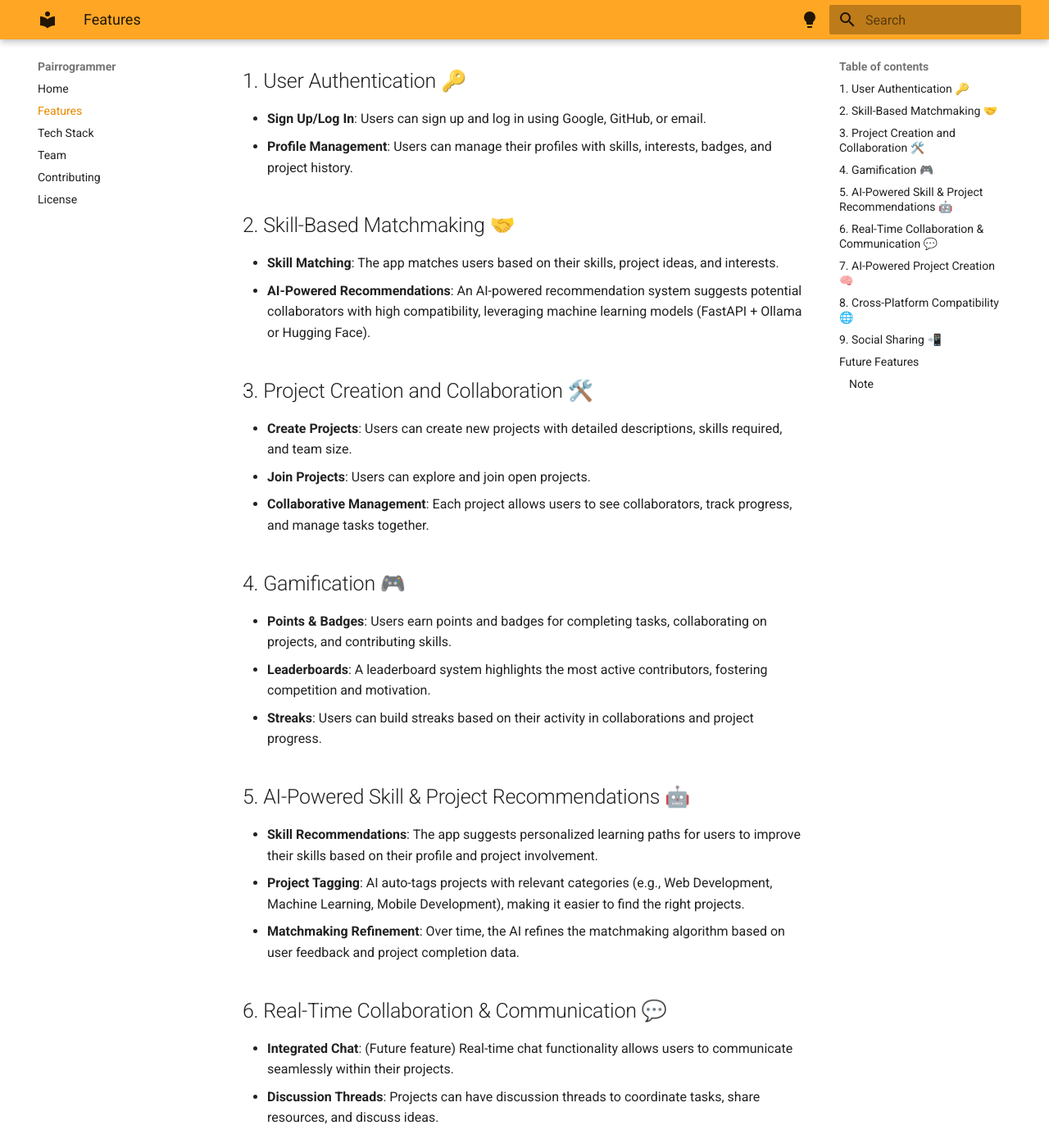
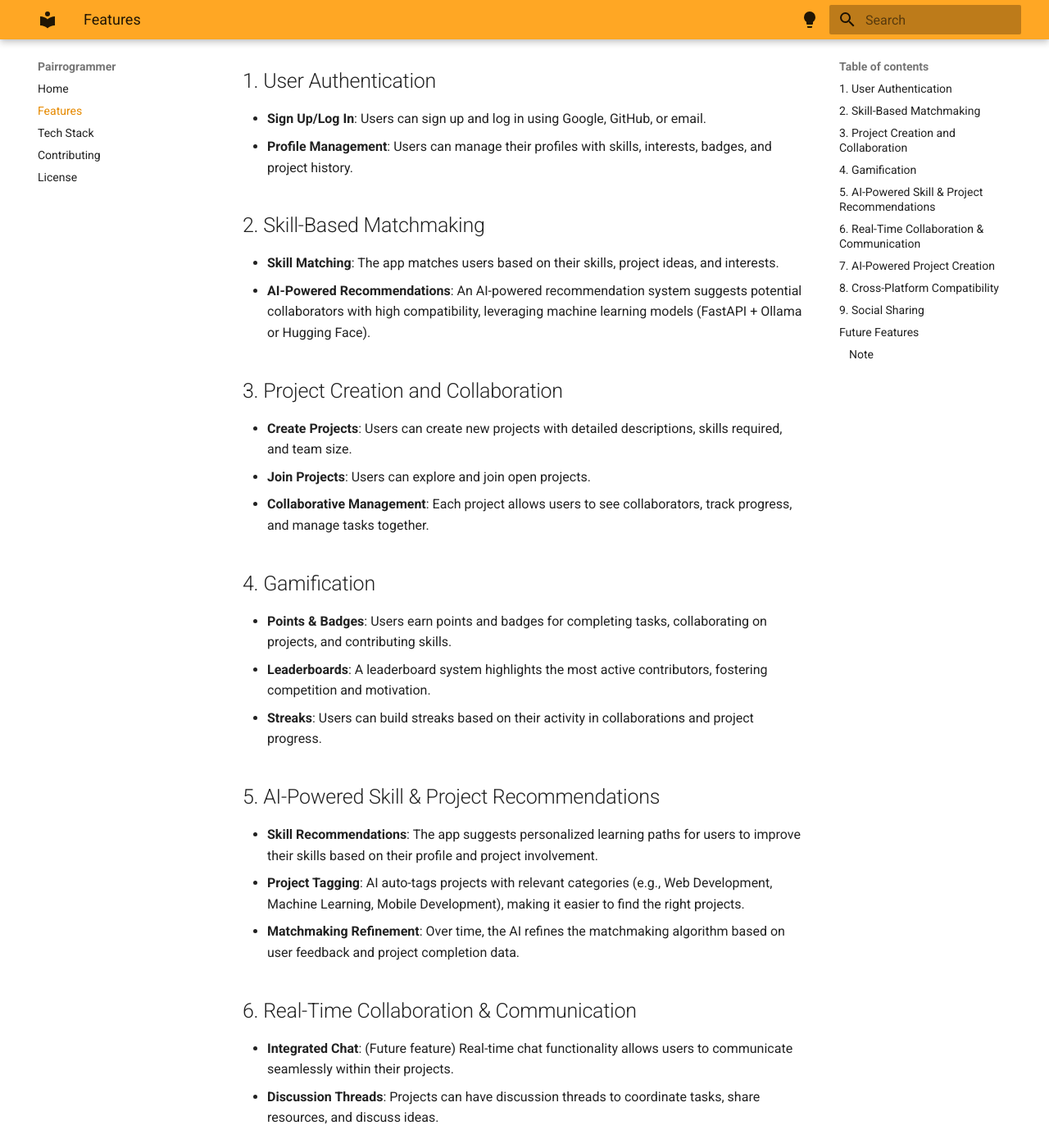
Before and after one commit to soham901/pairrogrammer, an MkDocs documentation site: the page built from docs/features.md, in a window 1280 px wide and 1400 px high, scrolled down 215 px. Shown: the whole window at 82% size. Built offline with MkDocs 1.6.1 and Material for MkDocs 9.7.7, drawn with Linux system fonts in a browser that asks for light colours; some of the changed text lies outside the part shown.

Commit message:
refactor: update features documentation and remove team section

```diff
--- a/docs/features.md
+++ b/docs/features.md
@@ -2,50 +2,50 @@
 
 Pairrogrammer is designed to help CS students and project builders find the best collaborators using AI-powered matchmaking and gamified collaboration. Here's an overview of the core features:
 
-## 1. User Authentication 🔑
+## 1. User Authentication
 
 - **Sign Up/Log In**: Users can sign up and log in using Google, GitHub, or email.
 - **Profile Management**: Users can manage their profiles with skills, interests, badges, and project history.
 
-## 2. Skill-Based Matchmaking 🤝
+## 2. Skill-Based Matchmaking
 
 - **Skill Matching**: The app matches users based on their skills, project ideas, and interests.
 - **AI-Powered Recommendations**: An AI-powered recommendation system suggests potential collaborators with high compatibility, leveraging machine learning models (FastAPI + Ollama or Hugging Face).
 
-## 3. Project Creation and Collaboration 🛠️
+## 3. Project Creation and Collaboration
 
 - **Create Projects**: Users can create new projects with detailed descriptions, skills required, and team size.
 - **Join Projects**: Users can explore and join open projects.
 - **Collaborative Management**: Each project allows users to see collaborators, track progress, and manage tasks together.
 
-## 4. Gamification 🎮
+## 4. Gamification
 
 - **Points & Badges**: Users earn points and badges for completing tasks, collaborating on projects, and contributing skills.
 - **Leaderboards**: A leaderboard system highlights the most active contributors, fostering competition and motivation.
 - **Streaks**: Users can build streaks based on their activity in collaborations and project progress.
 
-## 5. AI-Powered Skill & Project Recommendations 🤖
+## 5. AI-Powered Skill & Project Recommendations
 
 - **Skill Recommendations**: The app suggests personalized learning paths for users to improve their skills based on their profile and project involvement.
 - **Project Tagging**: AI auto-tags projects with relevant categories (e.g., Web Development, Machine Learning, Mobile Development), making it easier to find the right projects.
 - **Matchmaking Refinement**: Over time, the AI refines the matchmaking algorithm based on user feedback and project completion data.
 
-## 6. Real-Time Collaboration & Communication 💬
+## 6. Real-Time Collaboration & Communication
 
 - **Integrated Chat**: (Future feature) Real-time chat functionality allows users to communicate seamlessly within their projects.
 - **Discussion Threads**: Projects can have discussion threads to coordinate tasks, share resources, and discuss ideas.
 
-## 7. AI-Powered Project Creation 🧠
+## 7. AI-Powered Project Creation
 
 - **Generate Ideas**: (Future feature) Users can leverage GPT-powered AI to generate project ideas based on their interests and skills.
 - **Automatic Task Distribution**: AI helps distribute tasks based on collaborators' strengths and availability.
 
-## 8. Cross-Platform Compatibility 🌐
+## 8. Cross-Platform Compatibility
 
 - **Mobile App**: The main platform is a mobile app built using Flutter, offering an engaging and responsive interface.
 - **Web App (Future feature)**: A web version of Pairrogrammer will be available for desktop users, ensuring that the platform is accessible on any device.
 
-## 9. Social Sharing 📲
+## 9. Social Sharing
 
 - **Share Achievements**: (Future feature) Users can share their project progress, achievements, and badges on social media platforms like LinkedIn, Twitter, etc.
 - **Community Building**: The ability to showcase contributions helps users build a reputation within the community.
--- a/mkdocs.yml
+++ b/mkdocs.yml
@@ -27,22 +27,7 @@ theme:
 nav:
   - Home: index.md
   - Features: features.md
-  # - Features:
-  #     - "Skill-Based Matchmaking": features/skill_based_matchmaking.md
-  #     - "Project Collaboration": features/project_collaboration.md
-  #     - "Gamification": features/gamification.md
-  #     - "AI Recommendations": features/ai_recommendations.md
-  # - Getting Started:
-  #     - Installation: getting_started/installation.md
-  #     - Setup: getting_started/setup.md
-  #     - Development: getting_started/development.md
-  # - Tech Stack:
-  #     - Backend: tech_stack/backend.md
-  #     - Mobile App: tech_stack/mobile_app.md
-  #     - AI Models: tech_stack/ai_models.md
-  # - Contributing: contributing.md
   - Tech Stack: tech_stack.md
-  - Team: team.md
   - Contributing: contributing.md
   - License: license.md
 
@@ -63,11 +48,9 @@ plugins:
   - search
   - git-revision-date-localized
 
-# Site navigation options
 page_order:
   - index.md
   - features.md
-  # - getting_started/
   - tech_stack.md
   - contributing.md
   - license.md
@@ -76,5 +59,5 @@ extra:
   social:
     - icon: fontawesome/brands/github
       link: https://github.com/soham901/pairrogrammer
-    # - icon: fontawesome/solid/globe
-    #   link: https://tiangolo.com
+    - icon: fontawesome/brands/twitter
+      link: https://x.com/soham901x
```
Also changed, not shown: docs/index.md (+0 -12 lines), docs/team.md (deleted, +0 -87 lines).
